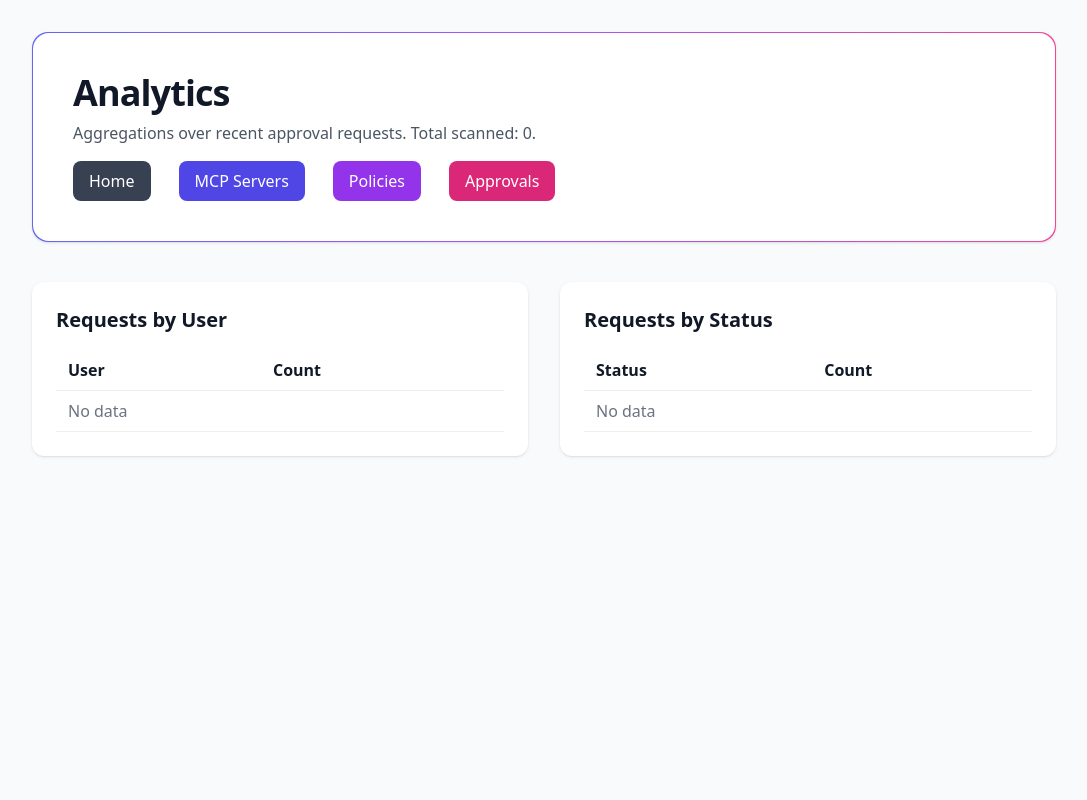
After one commit to chrisk60331/slack-hitl-chat, a Flask app: page /analytics in a window 1280 px wide. The commit adds this page. Shown: the whole page, without its empty margins (96-1183 px from the left). Run offline with Flask 3, Linux system fonts and the light colour scheme; some libraries are stand-ins or nearby versions.

Commit message:
analytics page

```diff
--- /dev/null
+++ b/src/analytics.py
@@ -0,0 +1,56 @@
+"""Analytics utilities for aggregating approval requests.
+
+Provides pure functions to compute counts by requester and by status from
+iterables of DynamoDB items. These are used by the Flask Admin UI analytics
+page, but remain framework-agnostic for easier testing.
+"""
+
+from __future__ import annotations
+
+from collections import Counter
+from typing import Any, Iterable
+
+
+def aggregate_requests_by_user(items: Iterable[dict[str, Any]]) -> dict[str, int]:
+    """Return counts of requests grouped by requester.
+
+    Args:
+        items: Iterable of request records (e.g., DynamoDB items). Each item may
+            contain a ``requester`` key. Missing or empty values are grouped
+            under "unknown".
+
+    Returns:
+        Mapping from requester identifier to number of requests.
+    """
+
+    counter: Counter[str] = Counter()
+    for item in items:
+        requester = str(item.get("requester") or "").strip() or "unknown"
+        counter[requester] += 1
+    # Sort descending by count then by requester for stable display
+    return dict(sorted(counter.items(), key=lambda kv: (-kv[1], kv[0])))
+
+
+def aggregate_requests_by_status(items: Iterable[dict[str, Any]]) -> dict[str, int]:
+    """Return counts of requests grouped by approval status.
+
+    Args:
+        items: Iterable of request records. Each item may contain an
+            ``approval_status`` field. Missing or empty values are grouped under
+            "unknown".
+
+    Returns:
+        Mapping from status to number of requests.
+    """
+
+    counter: Counter[str] = Counter()
+    for item in items:
+        status = str(item.get("approval_status") or item.get("status") or "").strip() or "unknown"
+        counter[status] += 1
+    def _sort_key(entry: tuple[str, int]) -> tuple[int, int, str]:
+        status, count = entry
+        # Prioritize higher counts; on tie, show "unknown" first, then alpha
+        unknown_priority = 0 if status == "unknown" else 1
+        return (-count, unknown_priority, status)
+
+    return dict(sorted(counter.items(), key=_sort_key))
--- a/src/flask_ui.py
+++ b/src/flask_ui.py
@@ -14,6 +14,10 @@ from .config_store import (
 )
 from src.policy import ApprovalCategory, PolicyRule
 from .dynamodb_utils import get_approval_table
+from .analytics import (
+    aggregate_requests_by_status,
+    aggregate_requests_by_user,
+)
 
 
 def create_app() -> Flask:
@@ -194,6 +198,37 @@ def create_app() -> Flask:
         items = sorted(items, key=_ts_key, reverse=True)[:limit]
         return render_template("approvals.html", items=items)
 
+    # --- Analytics ---
+    @app.get("/analytics")
+    def analytics() -> str:
+        limit = int(request.args.get("limit", "500"))
+        try:
+            table = get_approval_table()
+            # Scan a window of recent items for aggregation
+            items: list[dict[str, Any]] = []
+            start_key: dict[str, Any] | None = None
+            max_scan: int = max(limit * 5, 500)
+            while True:
+                scan_kwargs: dict[str, Any] = {"Limit": min(500, max_scan)}
+                if start_key:
+                    scan_kwargs["ExclusiveStartKey"] = start_key
+                resp = table.scan(**scan_kwargs)
+                items.extend(resp.get("Items", []))
+                start_key = resp.get("LastEvaluatedKey")
+                if not start_key or len(items) >= max_scan:
+                    break
+        except Exception:
+            items = []
+
+        by_user = aggregate_requests_by_user(items)
+        by_status = aggregate_requests_by_status(items)
+        return render_template(
+            "analytics.html",
+            by_user=by_user,
+            by_status=by_status,
+            total=len(items),
+        )
+
     return app
 
 
--- /dev/null
+++ b/src/templates/analytics.html
@@ -0,0 +1,79 @@
+<!doctype html>
+<html>
+  <head>
+    <meta charset="utf-8"/>
+    <meta name="viewport" content="width=device-width, initial-scale=1"/>
+    <script src="https://cdn.tailwindcss.com"></script>
+    <title>Analytics · AgentCore Admin</title>
+    <style>
+      body { font-family: system-ui, -apple-system, Segoe UI, Roboto, sans-serif; margin: 2rem; }
+      a { margin-right: 1rem; }
+      table { border-collapse: collapse; width: 100%; }
+      th, td { padding: 0.5rem 0.75rem; border-bottom: 1px solid #eee; text-align: left; }
+    </style>
+  </head>
+  <body class="min-h-screen bg-gray-50 text-gray-900 p-8">
+    <main class="max-w-5xl mx-auto">
+      <header class="mb-10">
+        <div class="rounded-2xl bg-gradient-to-r from-indigo-500 via-purple-500 to-pink-500 p-[1px] shadow">
+          <div class="rounded-2xl bg-white p-8 sm:p-10">
+            <h1 class="text-3xl sm:text-4xl font-bold tracking-tight">Analytics</h1>
+            <p class="mt-2 text-gray-600">Aggregations over recent approval requests. Total scanned: {{ total }}.</p>
+            <div class="mt-4 flex flex-wrap gap-3">
+              <a class="inline-flex items-center gap-2 rounded-lg bg-gray-700 px-4 py-2 text-white hover:bg-gray-800 transition" href="{{ url_for('index') }}">Home</a>
+              <a class="inline-flex items-center gap-2 rounded-lg bg-indigo-600 px-4 py-2 text-white hover:bg-indigo-700 transition" href="{{ url_for('servers') }}">MCP Servers</a>
+              <a class="inline-flex items-center gap-2 rounded-lg bg-purple-600 px-4 py-2 text-white hover:bg-purple-700 transition" href="{{ url_for('policies') }}">Policies</a>
+              <a class="inline-flex items-center gap-2 rounded-lg bg-pink-600 px-4 py-2 text-white hover:bg-pink-700 transition" href="{{ url_for('approvals') }}">Approvals</a>
+            </div>
+          </div>
+        </div>
+      </header>
+
+      <section class="grid grid-cols-1 lg:grid-cols-2 gap-8">
+        <div class="rounded-xl bg-white shadow p-6">
+          <h2 class="text-xl font-semibold mb-4">Requests by User</h2>
+          <table>
+            <thead>
+              <tr>
+                <th>User</th>
+                <th>Count</th>
+              </tr>
+            </thead>
+            <tbody>
+              {% for user, count in by_user.items() %}
+              <tr>
+                <td class="font-mono">{{ user }}</td>
+                <td class="text-right">{{ count }}</td>
+              </tr>
+              {% else %}
+              <tr><td colspan="2" class="text-gray-500">No data</td></tr>
+              {% endfor %}
+            </tbody>
+          </table>
+        </div>
+
+        <div class="rounded-xl bg-white shadow p-6">
+          <h2 class="text-xl font-semibold mb-4">Requests by Status</h2>
+          <table>
+            <thead>
+              <tr>
+                <th>Status</th>
+                <th>Count</th>
+              </tr>
+            </thead>
+            <tbody>
+              {% for status, count in by_status.items() %}
+              <tr>
+                <td class="font-mono">{{ status }}</td>
+                <td class="text-right">{{ count }}</td>
+              </tr>
+              {% else %}
+              <tr><td colspan="2" class="text-gray-500">No data</td></tr>
+              {% endfor %}
+            </tbody>
+          </table>
+        </div>
+      </section>
+    </main>
+  </body>
+  </html>
--- a/src/templates/index.html
+++ b/src/templates/index.html
@@ -26,6 +26,9 @@
               </a>
               <a class="inline-flex items-center gap-2 rounded-lg bg-pink-600 px-4 py-2 text-white hover:bg-pink-700 transition" href="{{ url_for('approvals') }}">
                 <span>View Approvals</span>
+              </a>
+              <a class="inline-flex items-center gap-2 rounded-lg bg-teal-600 px-4 py-2 text-white hover:bg-teal-700 transition" href="{{ url_for('analytics') }}">
+                <span>Analytics</span>
               </a>
             </div>
           </div>
```
Also changed, not shown: tests/test_analytics.py (added, +36 -0 lines), tests/test_flask_ui.py (+1 -0 lines), README.md.
